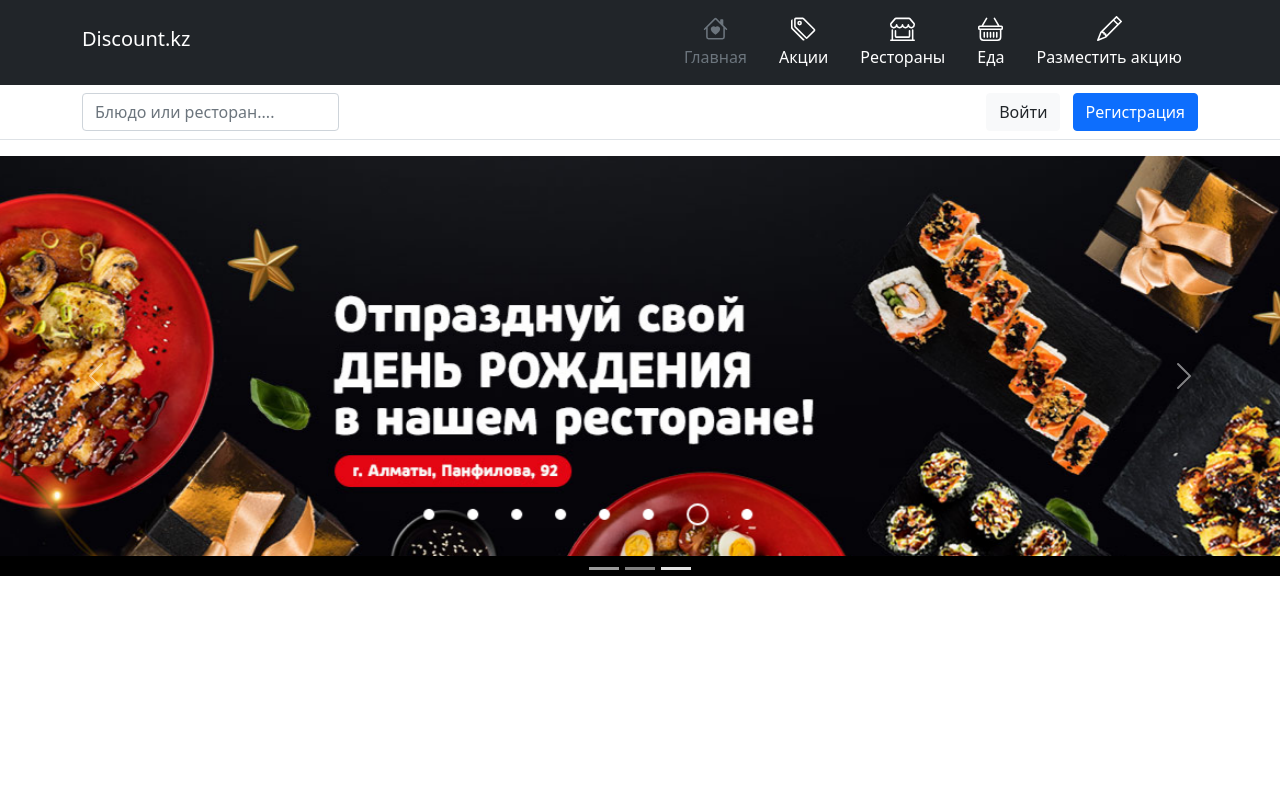
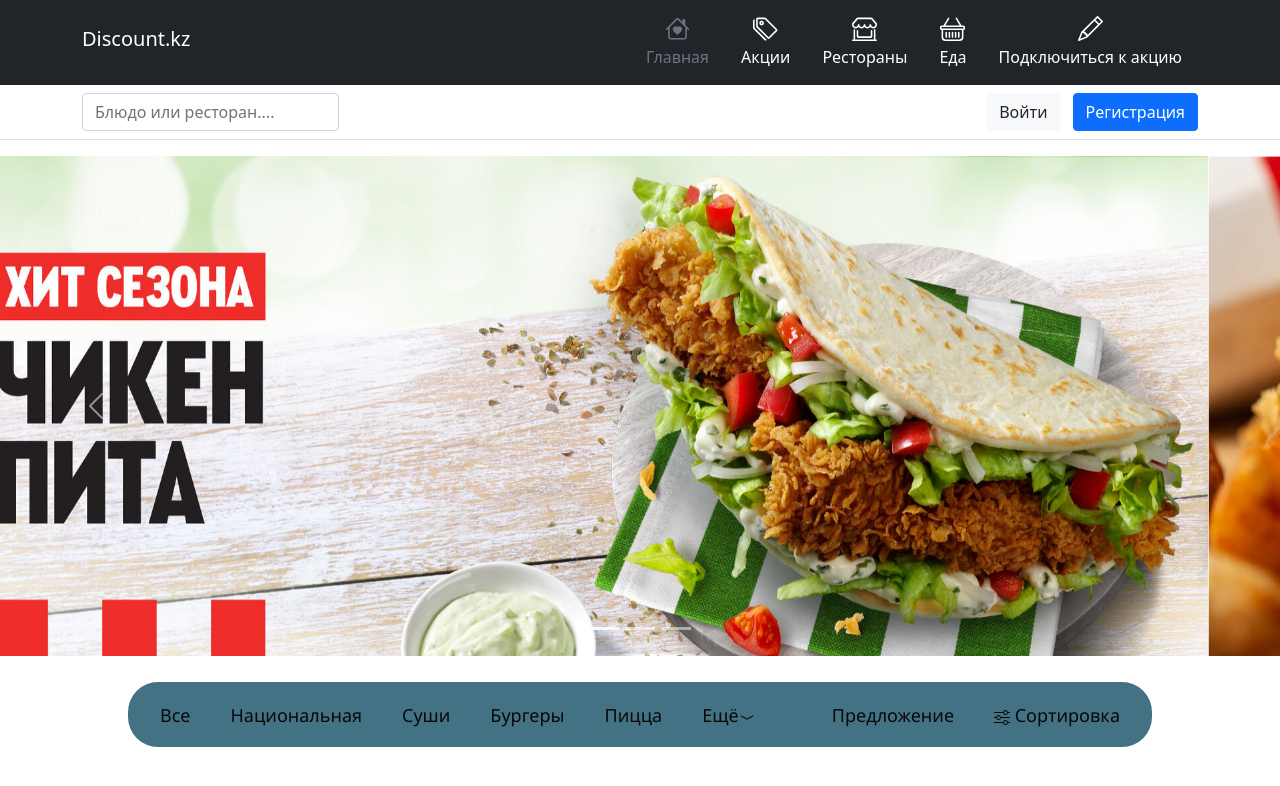
Before and after one commit to nurbolatkz/1Rest, a plain HTML site: page index.html in a window 1280 px wide. Drawn offline with nearby package versions, Linux system fonts and the light colour scheme.

Commit message:
add adds banner and filter container

```diff
--- a/index.html
+++ b/index.html
@@ -16,6 +16,8 @@
 
 
     <link rel="stylesheet" href="style.css">
+
+    <script src="index.js"> </script>
 
     <script src="https://cdn.jsdelivr.net/npm/bootstrap@5.0.2/dist/js/bootstrap.bundle.min.js" integrity="sha384-MrcW6ZMFYlzcLA8Nl+NtUVF0sA7MsXsP1UyJoMp4YLEuNSfAP+JcXn/tWtIaxVXM" crossorigin="anonymous"></script>
 
@@ -70,7 +72,7 @@
                     <svg class="bi d-block mx-auto mb-1" xmlns="http://www.w3.org/2000/svg" width="25" height="25" fill="currentColor" class="bi bi-pencil" viewBox="0 0 16 16">
                         <path d="M12.146.146a.5.5 0 0 1 .708 0l3 3a.5.5 0 0 1 0 .708l-10 10a.5.5 0 0 1-.168.11l-5 2a.5.5 0 0 1-.65-.65l2-5a.5.5 0 0 1 .11-.168l10-10zM11.207 2.5 13.5 4.793 14.793 3.5 12.5 1.207 11.207 2.5zm1.586 3L10.5 3.207 4 9.707V10h.5a.5.5 0 0 1 .5.5v.5h.5a.5.5 0 0 1 .5.5v.5h.293l6.5-6.5zm-9.761 5.175-.106.106-1.528 3.821 3.821-1.528.106-.106A.5.5 0 0 1 5 12.5V12h-.5a.5.5 0 0 1-.5-.5V11h-.5a.5.5 0 0 1-.468-.325z"/>
                     </svg>
-                  Разместить акцию
+                    Подключиться к акцию
                 </a>
               </li>
             </ul>
@@ -91,44 +93,61 @@
       </div>
     </header>
     <main>
-        <div id="myCarousel" class="carousel slide" data-bs-ride="carousel">
+        <div class="gallery">
+          <div id="carouselExampleCaptions" class="carousel slide" data-bs-ride="carousel">
             <div class="carousel-indicators">
-              <button type="button" data-bs-target="#myCarousel" data-bs-slide-to="0" class="" aria-label="Slide 1"></button>
-              <button type="button" data-bs-target="#myCarousel" data-bs-slide-to="1" aria-label="Slide 2" class=""></button>
-              <button type="button" data-bs-target="#myCarousel" data-bs-slide-to="2" aria-label="Slide 3" class="active" aria-current="true"></button>
+              <button type="button" data-bs-target="#carouselExampleCaptions" data-bs-slide-to="0" class="active" aria-current="true" aria-label="Slide 1"></button>
+              <button type="button" data-bs-target="#carouselExampleCaptions" data-bs-slide-to="1" aria-label="Slide 2"></button>
+              <button type="button" data-bs-target="#carouselExampleCaptions" data-bs-slide-to="2" aria-label="Slide 3"></button>
             </div>
             <div class="carousel-inner">
-              <div class="carousel-item">
-                <div class="container">
-                  <div class="carousel-caption text-start">
-                    <img class="image-slide" src="static/sushi_master.png" alt="Discount of the day">
-                  </div>
-                </div>
+              <div class="carousel-item active">
+                <img src="static/kfc_trend.jpg" class="d-block w-100" alt="...">
               </div>
               <div class="carousel-item">
-                <div class="container">
-                  <div class="carousel-caption text-start">
-                    <img class="image-slide" src="static/sushi_master.png" alt="Discount of the day">
-                  </div>
-                </div>
+                <img src="static/kfc_welcome.jpg" class="d-block w-100" alt="...">
+
               </div>
-              <div class="carousel-item active">
-                <div class="container">
-                  <div class="carousel-caption text-start">
-                    <img class="image-slide" src="static/sushi_master.png" alt="Discount of the day">
-                  </div>
-                </div>
-              </div>
+              <div class="carousel-item">
+                <img src="static/sushi_master.png" class="d-block w-100" alt="...">
             </div>
-            <button class="carousel-control-prev" type="button" data-bs-target="#myCarousel" data-bs-slide="prev">
+            <button class="carousel-control-prev" type="button" data-bs-target="#carouselExampleCaptions" data-bs-slide="prev">
               <span class="carousel-control-prev-icon" aria-hidden="true"></span>
               <span class="visually-hidden">Previous</span>
             </button>
-            <button class="carousel-control-next" type="button" data-bs-target="#myCarousel" data-bs-slide="next">
+            <button class="carousel-control-next" type="button" data-bs-target="#carouselExampleCaptions" data-bs-slide="next">
               <span class="carousel-control-next-icon" aria-hidden="true"></span>
               <span class="visually-hidden">Next</span>
             </button>
           </div>
+        </div>
+
+
+    <div class="filter_restaurants container">
+      <div class="filter_elements">
+        <ul>
+          <li><a href="">Все</a></li>
+          <li><a href="">Национальная</a></li>
+          <li><a href="">Cуши</a></li>
+          <li><a href="">Бургеры</a></li>
+          <li><a href="">Пицца</a></li>
+          <li><a href="">Ещё<svg xmlns="http://www.w3.org/2000/svg" width="16" height="16" fill="currentColor" class="bi bi-chevron-compact-down" viewBox="0 0 16 16">
+            <path fill-rule="evenodd" d="M1.553 6.776a.5.5 0 0 1 .67-.223L8 9.44l5.776-2.888a.5.5 0 1 1 .448.894l-6 3a.5.5 0 0 1-.448 0l-6-3a.5.5 0 0 1-.223-.67z"/>
+          </svg></a></li>
+        </ul>
+      </div>
+      <div class="sort_by_elements">
+        <ul>
+          <li><a href=""><svg xmlns="http://www.w3.org/2000/svg" width="16" height="16" fill="currentColor" class="bi bi-sliders" viewBox="0 0 16 16">
+            <path fill-rule="evenodd" d="M11.5 2a1.5 1.5 0 1 0 0 3 1.5 1.5 0 0 0 0-3zM9.05 3a2.5 2.5 0 0 1 4.9 0H16v1h-2.05a2.5 2.5 0 0 1-4.9 0H0V3h9.05zM4.5 7a1.5 1.5 0 1 0 0 3 1.5 1.5 0 0 0 0-3zM2.05 8a2.5 2.5 0 0 1 4.9 0H16v1H6.95a2.5 2.5 0 0 1-4.9 0H0V8h2.05zm9.45 4a1.5 1.5 0 1 0 0 3 1.5 1.5 0 0 0 0-3zm-2.45 1a2.5 2.5 0 0 1 4.9 0H16v1h-2.05a2.5 2.5 0 0 1-4.9 0H0v-1h9.05z"/>
+          </svg> Сортировка</a></li>
+          <li><a href="">Предложение</a></li>
+        </ul>
+      </div>
+    </div>
+
+
+
     </main>
 </body>
 </html>
--- a/style.css
+++ b/style.css
@@ -12,28 +12,45 @@
     }
   }
 
-
-#myCarousel, .carousel-inner, .container{
-    position: relative;
-    width: 100%;
-    height: 100%;
+.carousel-item img {
+  width:100%;
+  height: 500px !important;
 }
 
-.carousel {
-    margin-bottom: 3rem;
+.filter_restaurants {
+  width: 80%;
+  margin: 2% 10%;
+  height: 65px;
+  background-color: #447285;
+  border-radius: 30px;
 }
 
-
-.image-slide{
-    position: relative;
-    width: 100%;
-    height: 100%;
-
+.filter_restaurants ul {
+  list-style-type: none;
+  margin: 0;
+  padding: 0;
+  background-color: #8a7474;
 }
 
-.carousel-caption {
-    position: relative;
-    margin: 0px;
-    margin-left: -25%;
-    background-color: black;
+.filter_restaurants ul li {
+  float: left;
 }
+
+.filter_restaurants ul li a {
+  display: block;
+  color:#080808;
+  text-align: center;
+  padding: 20px;
+  text-decoration: none;
+  font-size: 18px;
+  font-family: 'Segoe UI', Tahoma, Geneva, Verdana, sans-serif;
+}
+
+.filter_restaurants ul li a:hover {
+  border-radius: 15px;
+  background-color: aliceblue;
+}
+
+.sort_by_elements ul li {
+  float: right;
+}
```
Also changed, not shown: index.js (added), script.js (deleted), static/kfc_trend.jpg (added), static/kfc_welcome.jpg (added).
